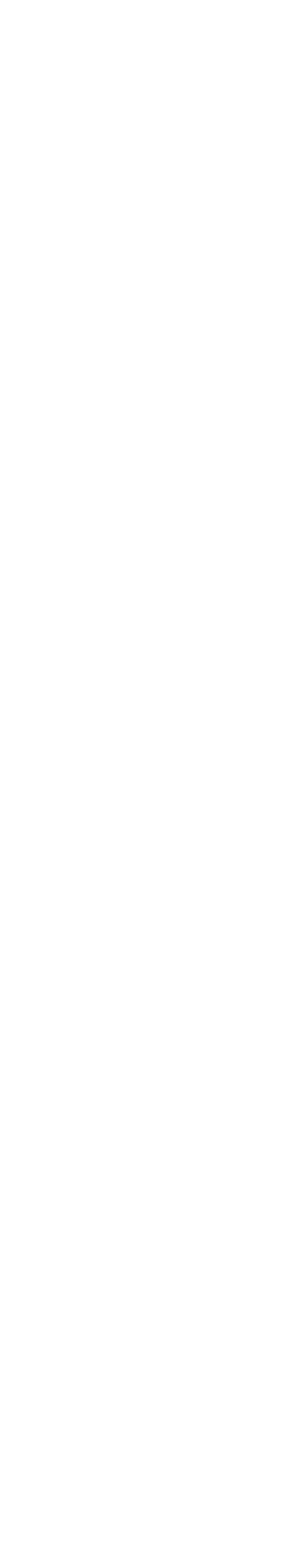
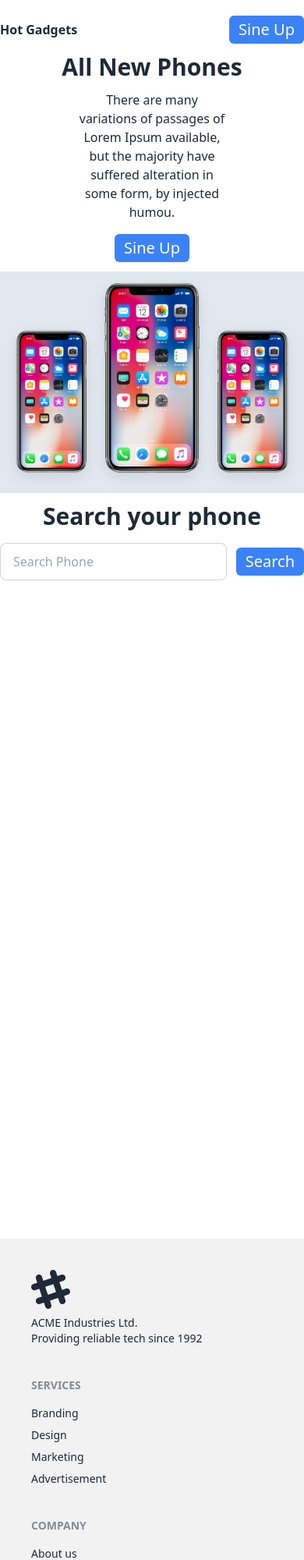
Before and after one commit to Shamimreza82/phone-hunter-project, a plain HTML site: page index.html in a window 390 px wide. Shown: the top 2000 px of the page at 78% size. Before the commit the page ends 844 px from the top, so only its background shows below. Drawn offline with nearby package versions, Linux system fonts and the light colour scheme.

Commit message:
added codes

```diff
--- a/index.html
+++ b/index.html
@@ -3,24 +3,69 @@
 <head>
     <meta charset="UTF-8">
     <meta name="viewport" content="width=device-width, initial-scale=1.0">
-    <title>Phone-Hunter</title>
-    <!-- Daisye Ui and tailwind CDN Link -->
+    <title>Document</title>
     <link href="https://cdn.jsdelivr.net/npm/daisyui@3.6.2/dist/full.css" rel="stylesheet" type="text/css" />
     <script src="https://cdn.tailwindcss.com"></script>
 
 </head>
-<body>
-   <header>
+<body class="">
+    <header>
+            <div class=" flex justify-between lg:w-3/4 m-auto mt-5 items-center lg:gap-28">
+                <a class=" font-bold">Hot Gadgets</a>
+                <a class="btn-primary py-1 px-3 rounded-md bg-blue-500 text-white normal-case text-xl">Sine Up</a>
+            </div>
+            <div>
+                <h1 class="text-3xl text-center font-bold mt-3">All New Phones</h1>
+                <p class="text-center  mt-3 w-2/4 m-auto">There are many variations of passages of Lorem Ipsum available, but the majority have suffered alteration in some form, by injected humou.</p>
+                <div class="flex justify-center mt-4">
+                    <a class=" first-letter:btn-primary py-1 px-3 rounded-md bg-blue-500 text-white normal-case text-xl ">Sine Up</a>
+                </div>
+            </div>
+            <div class="flex justify-center items-center bg-slate-200 mt-3">
+                <img class="lg:w-2/4" src="./images/phoneimg.png" alt="">
+            </div>
+  </header>
+  <main>
+    <section>
+        <div>
+            <h1 class="text-3xl text-center font-bold mt-3" >Search your phone</h1>
+            <div class="flex justify-center items-center mt-4 gap-3">
+                <input type="text" placeholder="Search Phone" class="input input-bordered w-full max-w-xs"/>
+                <a class="btn-primary py-1 px-3 rounded-md bg-blue-500 text-white normal-case text-xl">Search</a>
+            </div>
+        </div>
+    </section>
+    <section class="h-[100vh]">
 
-   </header>
-   <main>
+    </section>
+  </main>
+    <footer class="footer p-10 bg-base-200 text-base-content ">
+        <div>
+          <svg width="50" height="50" viewBox="0 0 24 24" xmlns="http://www.w3.org/2000/svg" fill-rule="evenodd" clip-rule="evenodd" class="fill-current"><path d="M22.672 15.226l-2.432.811.841 2.515c.33 1.019-.209 2.127-1.23 2.456-1.15.325-2.148-.321-2.463-1.226l-.84-2.518-5.013 1.677.84 2.517c.391 1.203-.434 2.542-1.831 2.542-.88 0-1.601-.564-1.86-1.314l-.842-2.516-2.431.809c-1.135.328-2.145-.317-2.463-1.229-.329-1.018.211-2.127 1.231-2.456l2.432-.809-1.621-4.823-2.432.808c-1.355.384-2.558-.59-2.558-1.839 0-.817.509-1.582 1.327-1.846l2.433-.809-.842-2.515c-.33-1.02.211-2.129 1.232-2.458 1.02-.329 2.13.209 2.461 1.229l.842 2.515 5.011-1.677-.839-2.517c-.403-1.238.484-2.553 1.843-2.553.819 0 1.585.509 1.85 1.326l.841 2.517 2.431-.81c1.02-.33 2.131.211 2.461 1.229.332 1.018-.21 2.126-1.23 2.456l-2.433.809 1.622 4.823 2.433-.809c1.242-.401 2.557.484 2.557 1.838 0 .819-.51 1.583-1.328 1.847m-8.992-6.428l-5.01 1.675 1.619 4.828 5.011-1.674-1.62-4.829z"></path></svg>
+          <p>ACME Industries Ltd.<br/>Providing reliable tech since 1992</p>
+        </div>
+        <div>
+          <span class="footer-title">Services</span>
+          <a class="link link-hover">Branding</a>
+          <a class="link link-hover">Design</a>
+          <a class="link link-hover">Marketing</a>
+          <a class="link link-hover">Advertisement</a>
+        </div>
+        <div>
+          <span class="footer-title">Company</span>
+          <a class="link link-hover">About us</a>
+          <a class="link link-hover">Contact</a>
+          <a class="link link-hover">Jobs</a>
+          <a class="link link-hover">Press kit</a>
+        </div>
+        <div>
+          <span class="footer-title">Legal</span>
+          <a class="link link-hover">Terms of use</a>
+          <a class="link link-hover">Privacy policy</a>
+          <a class="link link-hover">Cookie policy</a>
+        </div>
+      </footer>
 
-   </main>
-
-   <footer>
-
-   </footer>
-
-   <script src="./js/phone.js"></script>
+    <script src="./js/phoneCart.js"></script>
 </body>
 </html>
--- a/js/phone.js
+++ /dev/null
@@ -1 +0,0 @@
-console.log (" name ")
--- /dev/null
+++ b/js/phoneCart.js
@@ -0,0 +1 @@
+console.log ('name')
```
Also changed, not shown: tailwind.config.js (+8 -0 lines), images/phoneimg.png (added).
